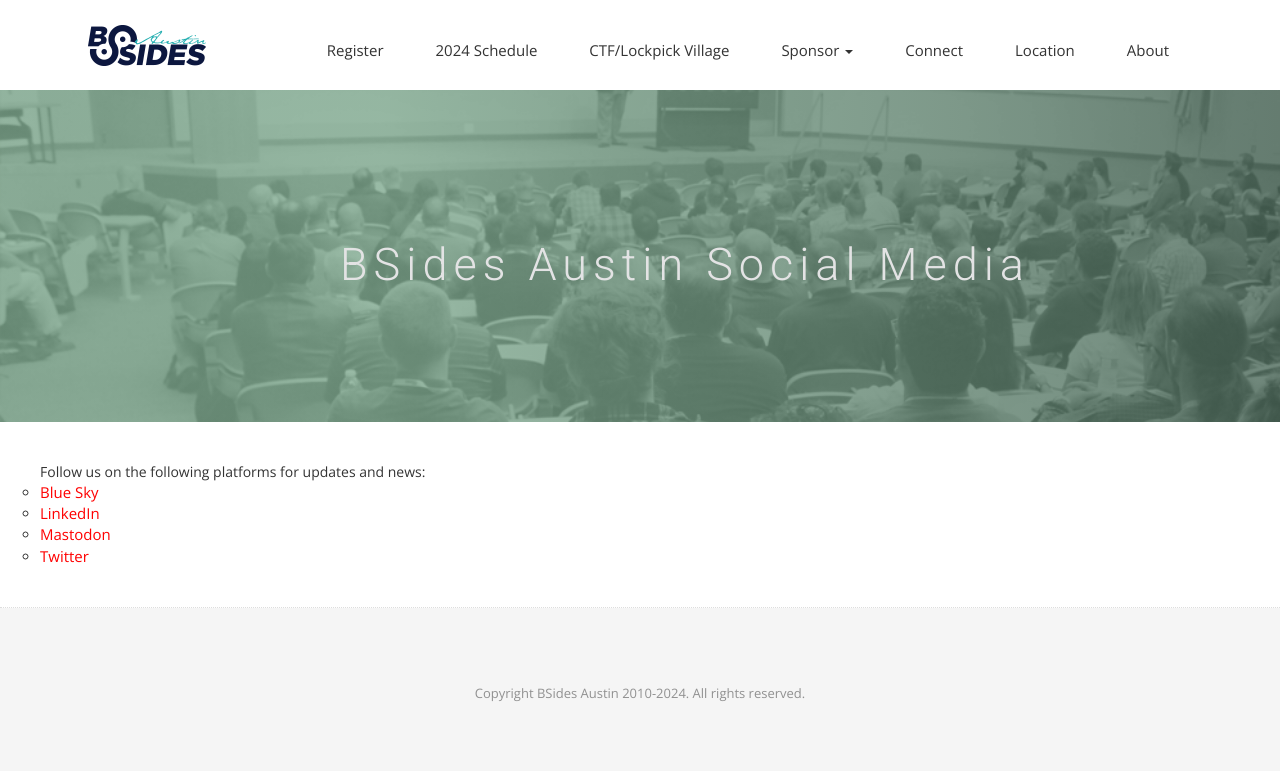
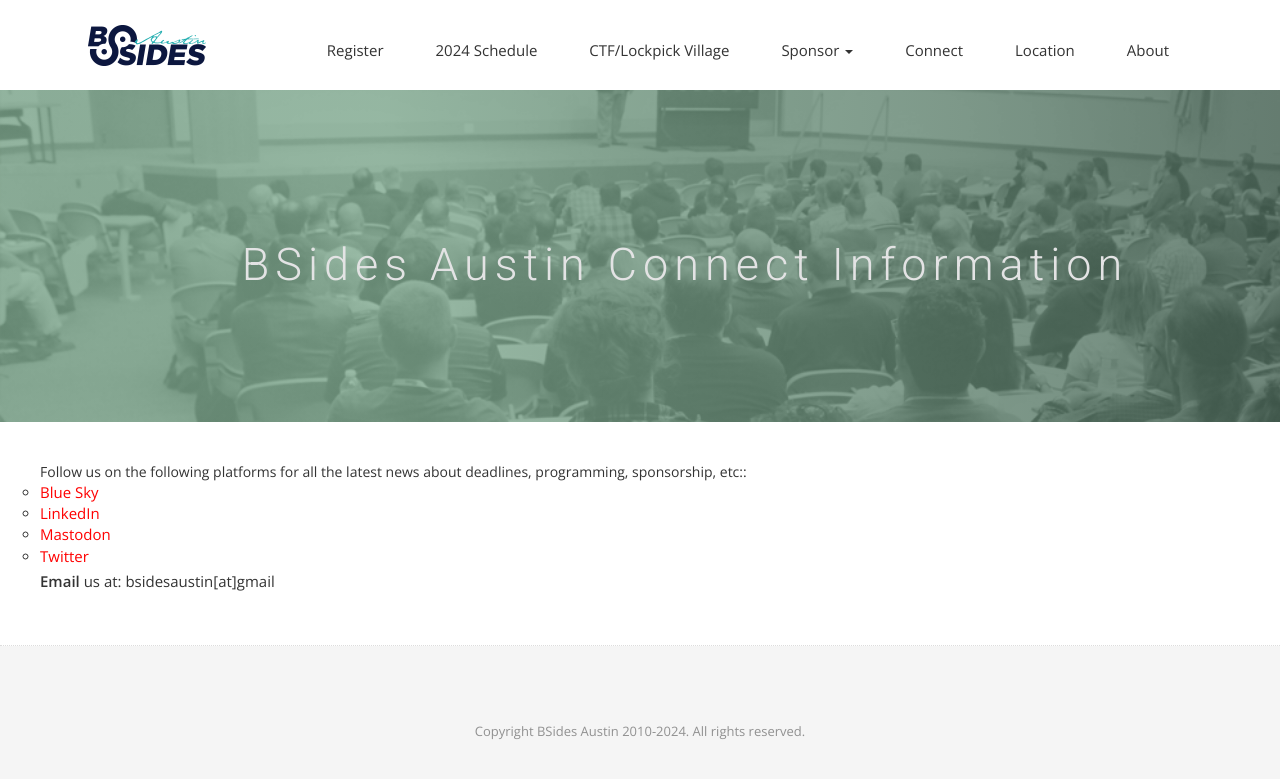
Before and after one commit to bsidesaustin/test, a Jekyll site: the page built from connect.html, in a window 1280 px wide. Shown: the top 779 px of the page. Built offline with Jekyll 4.4.1, drawn with Linux system fonts in a browser that asks for light colours; nearby versions of some CDN libraries; some web fonts are replaced.

Commit message:
Update connect.html

```diff
--- a/connect.html
+++ b/connect.html
@@ -10,7 +10,7 @@
     <div class="row">
       <div class="col-md-12">
         <div class="block">
-          <h1>BSides Austin Social Media</h1>
+          <h1>BSides Austin connect information</h1>
           <p></p>
 
         </div>
@@ -20,7 +20,9 @@
 </section>
 
 <div class="post-area">
-Follow us on the following platforms for updates and news:
+
+
+Follow us on the following platforms for all the latest news about deadlines, programming, sponsorship, etc::
   <ul>
     <li><a href="https://bsky.app/profile/bsidesaustin.bsky.social ">Blue Sky</a></li>
     <li><a href="https://www.linkedin.com/company/bsidesaustin">LinkedIn</a></li>
@@ -28,4 +30,7 @@
     <li><a href="https://x.com/bsidesaustin  ">Twitter</a></li>
   </ul>
 
+  <p><strong>Email</strong> us at: bsidesaustin[at]gmail</p>
+
+
 </div>
```
